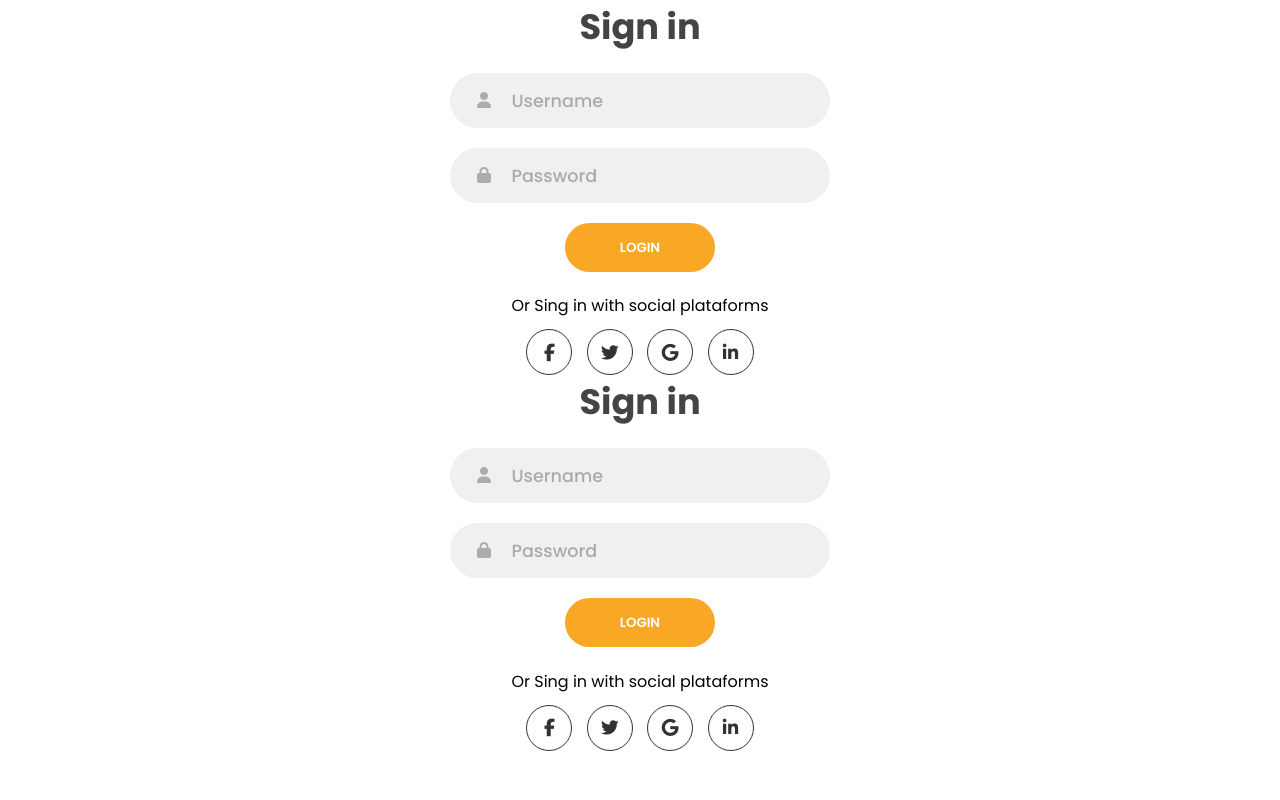
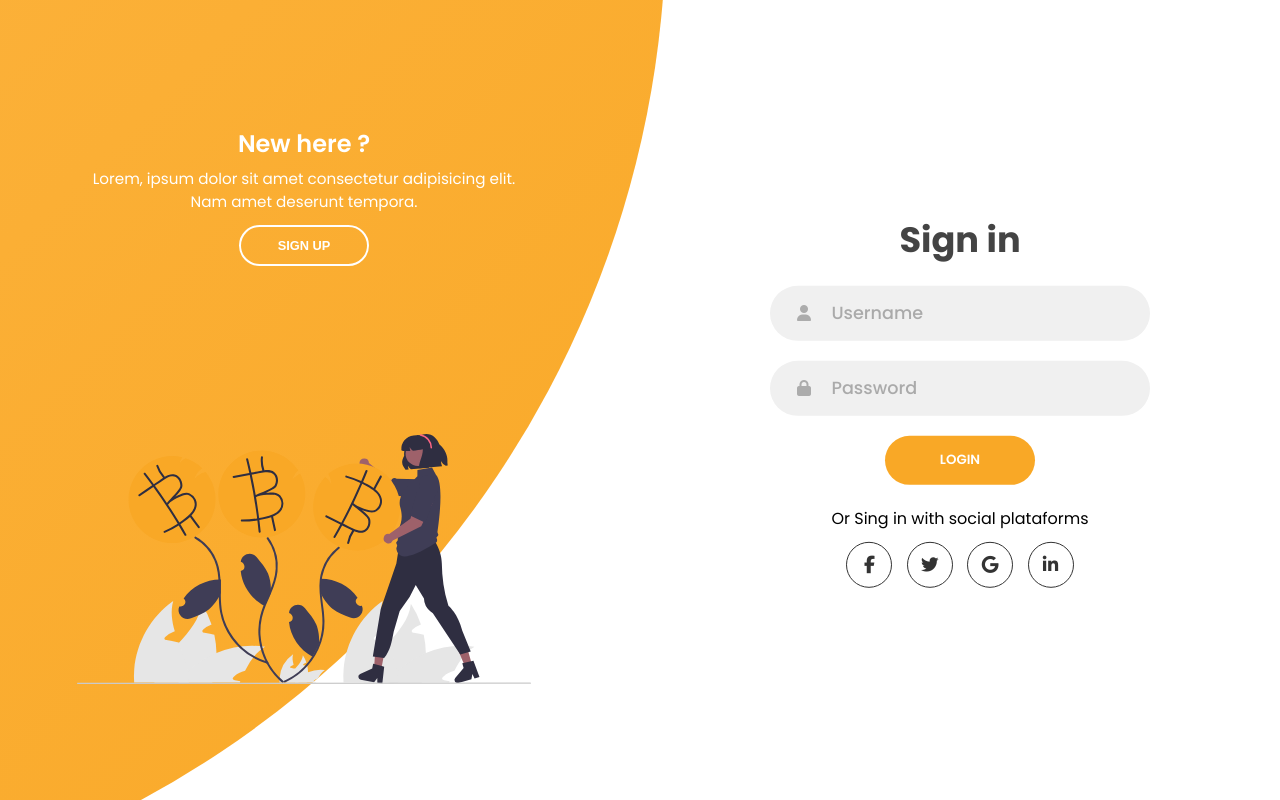
Before and after one commit to RafaSouzaReis/Login-Animated, a plain HTML site: page index.html in a window 1280 px wide. Drawn offline with Linux system fonts and the light colour scheme.

Commit message:
Finishing css and html
Finishing css and html

```diff
--- a/index.html
+++ b/index.html
@@ -19,7 +19,7 @@
   <body>
     <div class="container">
       <div class="container-form">
-        <div class="container-signin">
+        <div class="container-signin-singnup">
           <form action="" class="form-signin">
             <h2 class="title">Sign in</h2>
             <div class="input-field">
@@ -43,18 +43,22 @@
               ></a>
             </div>
           </form>
-          <form action="" class="form-signin">
-            <h2 class="title">Sign in</h2>
+          <form action="" class="form-signup">
+            <h2 class="title">Sign up</h2>
             <div class="input-field">
               <i class="fas fa-user"></i>
               <input type="text" placeholder="Username" />
             </div>
             <div class="input-field">
+              <i class="fas fa-envelope"></i>
+              <input type="text" placeholder="Email" />
+            </div>
+            <div class="input-field">
               <i class="fas fa-lock"></i>
               <input type="password" placeholder="Password" />
             </div>
-            <input type="submit" value="Login" class="btn" />
-            <p class="text-social">Or Sing in with social plataforms</p>
+            <input type="submit" value="Sing up" class="btn" />
+            <p class="text-social">Or Sing up with social plataforms</p>
             <div class="social-media">
               <a href="#" class="social-icon"
                 ><i class="fab fa-facebook-f"></i
@@ -68,12 +72,37 @@
           </form>
         </div>
       </div>
-      <div class="container-panels"></div>
+      <div class="container-panels">
+        <div class="panel left-panel">
+          <div class="content">
+            <h3>New here ?</h3>
+            <p>
+              Lorem, ipsum dolor sit amet consectetur adipisicing elit. Nam amet
+              deserunt tempora.
+            </p>
+            <button class="btn transparent" id="sign-up-btn">Sign up</button>
+          </div>
+          <img src="./img/bitcoin.svg" class="image" />
+        </div>
+        <div class="panel right-panel">
+          <div class="content">
+            <h3>One of us ?</h3>
+            <p>
+              Lorem, ipsum dolor sit amet consectetur adipisicing elit. Nam amet
+              deserunt tempora.
+            </p>
+            <button class="btn transparent" id="sign-up-btn">Sign in</button>
+          </div>
+          <img src="./img/money.svg" class="image" />
+        </div>
+      </div>
     </div>
 
     <script
       src="https://kit.fontawesome.com/64d58efce2.js"
       crossorigin="anonymous"
     ></script>
+
+    <script src="./app.js"></script>
   </body>
 </html>
--- a/style.css
+++ b/style.css
@@ -1,14 +1,15 @@
-*{
+* {
   margin: 0;
   padding: 0;
   box-sizing: border-box;
 }
 
-body, input{
-    font-family: 'Poppins', sans-serif;
+body,
+input {
+  font-family: "Poppins", sans-serif;
 }
 
-.container{
+.container {
   position: relative;
   width: 100%;
   min-height: 100vh;
@@ -16,7 +17,20 @@ body, input{
   overflow: hidden;
 }
 
-.container-form{
+.container:before {
+  content: "";
+  position: absolute;
+  width: 2000px;
+  height: 2000px;
+  border-radius: 50%;
+  background: linear-gradient(-45deg, #f9a826, #ffbd53);
+  top: -10%;
+  right: 48%;
+  transform: translateY(-50%);
+  z-index: 6;
+}
+
+.container-form {
   position: absolute;
   width: 100%;
   height: 100%;
@@ -24,20 +38,44 @@ body, input{
   left: 0;
 }
 
-form{
-    display:flex;
+.container-signin-singnup {
+  position: absolute;
+  top: 50%;
+  left: 75%;
+  transform: translate(-50%, -50%);
+  width: 50%;
+  display: grid;
+  grid-template-columns: 1fr;
+  z-index: 5;
+}
+
+form {
+  display: flex;
   align-items: center;
   justify-content: center;
   flex-direction: column;
+  padding: 0 5rem;
+  overflow: hidden;
+  grid-column: 1 / 2;
+  grid-row: 1 / 2;
 }
 
-.title{
+form.form-signin {
+  z-index: 2;
+}
+
+form.form-signup {
+  z-index: 1;
+  opacity: 0;
+}
+
+.title {
   font-size: 2.2rem;
   color: #444;
   margin-bottom: 10px;
 }
 
-.input-field{
+.input-field {
   max-width: 380px;
   width: 100%;
   height: 55px;
@@ -46,17 +84,17 @@ form{
   border-radius: 55px;
   display: grid;
   grid-template-columns: 15% 85%;
-    padding: 0 .4rem    ;
+  padding: 0 0.4rem;
 }
 
-.input-field i{
+.input-field i {
   text-align: center;
   line-height: 55px;
   color: #acacac;
   font: 1.1rem;
 }
 
-.input-field input{
+.input-field input {
   background: none;
   outline: none;
   border: none;
@@ -66,41 +104,41 @@ form{
   color: #333;
 }
 
-.input-field input::placeholder{
+.input-field input::placeholder {
   color: #aaa;
   font-weight: 500;
 }
 
-.btn{
+.btn {
   width: 150px;
   height: 49px;
   border: none;
   outline: none;
   border-radius: 49px;
   cursor: pointer;
-    background-color: #F9A826;
+  background-color: #f9a826;
   color: #fff;
   text-transform: uppercase;
   font-weight: 600;
   margin: 10px 0;
-    transition: .5s;
+  transition: 0.5s;
 }
 
-.btn:hover{
+.btn:hover {
   background-color: #ca8a23;
 }
 
-.text-social{
-    padding: .7rem 0;
+.text-social {
+  padding: 0.7rem 0;
   font-size: 1rem;
 }
 
-.social-media{
+.social-media {
   display: flex;
   justify-content: center;
 }
 
-.social-icon{
+.social-icon {
   height: 46px;
   width: 46px;
   border: 1px solid #333;
@@ -115,7 +153,70 @@ form{
   transition: 0.3s;
 }
 
-.social-icon:hover{
-    color: #F9A826;
-    border-color: #F9A826;
+.social-icon:hover {
+  color: #f9a826;
+  border-color: #f9a826;
 }
+
+.container-panels {
+  position: absolute;
+  width: 100%;
+  height: 100%;
+  top: 0;
+  left: 0;
+  display: grid;
+  grid-template-columns: repeat(2, 1fr);
+}
+
+.panel {
+  display: flex;
+  flex-direction: column;
+  align-items: flex-end;
+  justify-content: space-around;
+  text-align: center;
+  z-index: 7;
+}
+
+.left-panel {
+  pointer-events: all;
+  padding: 3rem 17% 2rem 12%;
+}
+
+.right-panel {
+  pointer-events: none;
+  padding: 3rem 12% 2rem 17%;
+}
+
+.panel .content {
+  color: #fff;
+}
+
+.panel h3 {
+  font-weight: 600;
+  line-height: 1;
+  font-size: 1.5rem;
+}
+
+.panel p {
+  font-size: 0.95rem;
+  padding: 0.7rem 0;
+}
+
+.btn.transparent {
+  margin: 0;
+  background: none;
+  border: 2px solid #fff;
+  width: 130px;
+  height: 41px;
+  font-weight: 600;
+  font-size: 0.8rem;
+}
+
+.image {
+  width: 100%;
+}
+
+.right-panel .content,
+.right-panel .image {
+  transform: translateX(800px);
+}
```
Lines whose indentation alone changed are shown as unchanged.
